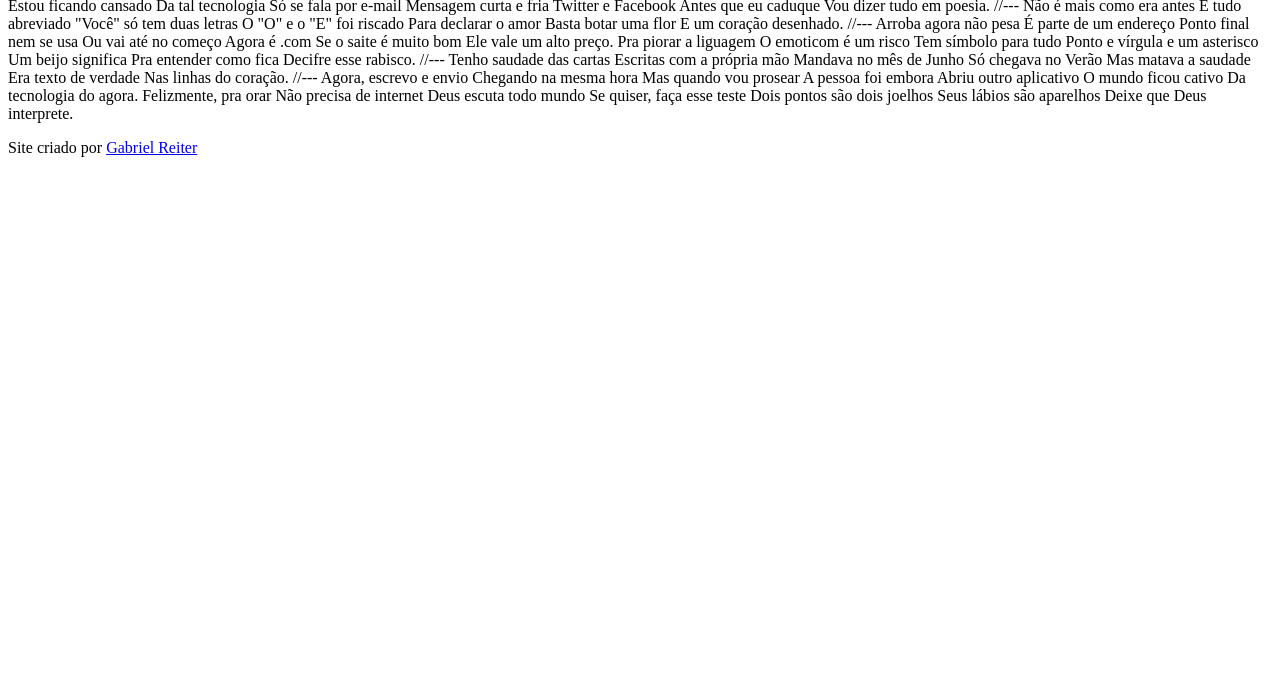
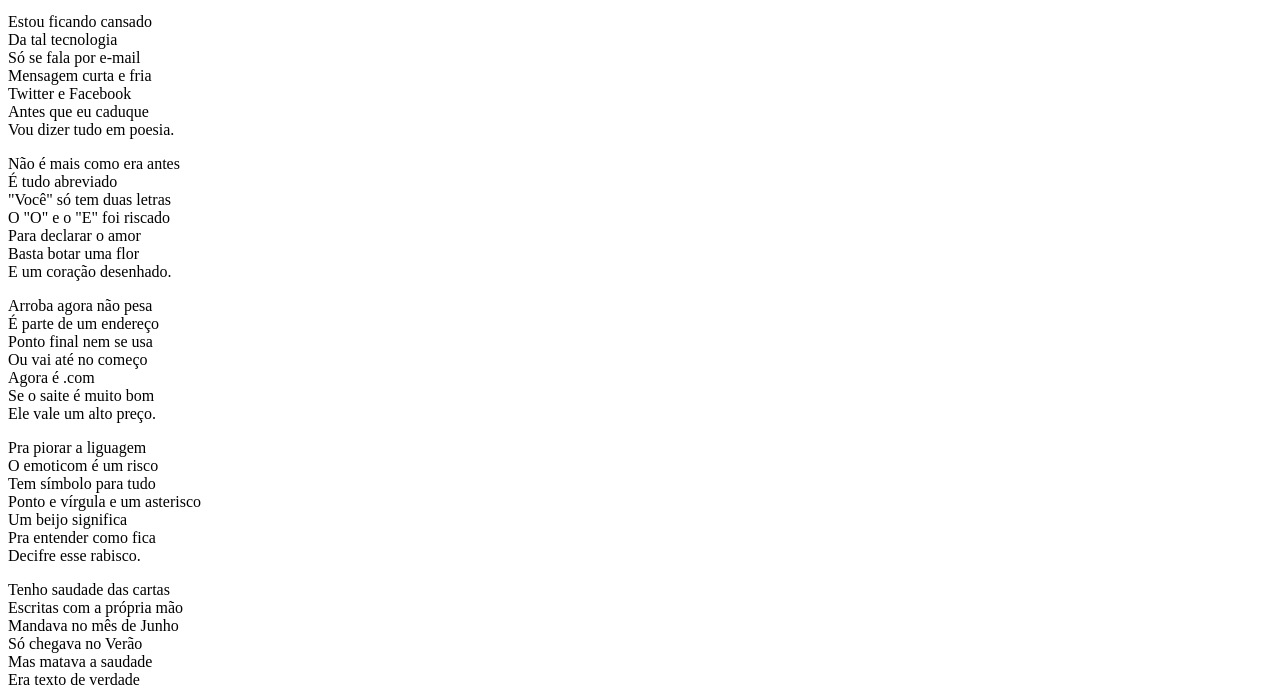
Before and after one commit to GabrielReiter08/projeto-cordel, a plain HTML site: page index.html in a window 1280 px wide. Shown: the part 101-790 px from the top of the page. Drawn offline with Linux system fonts and the light colour scheme.

Commit message:
modificações no projeto index

```diff
--- a/index.html
+++ b/index.html
@@ -4,77 +4,103 @@
     <meta charset="UTF-8">
     <meta name="viewport" content="width=device-width, initial-scale=1.0">
     <title>Cordel Moderno</title>
+    <link rel="stylesheet" href="style.css">
 </head>
 <body>
         <header>
             <h1>Cordel Moderno</h1>
-            Por <a href="https://www.recantodasletras.com.br/poesias/3186743" target="_blank">Milton Duarte</a>
+
+            <p>Por <a href="https://www.recantodasletras.com.br/poesias/3186743" target="_blank">Milton Duarte</a></p>
 
         </header>
 
-        Estou ficando cansado
-        Da tal tecnologia
-        Só se fala por e-mail
-        Mensagem curta e fria
-        Twitter e Facebook
-        Antes que eu caduque
+        <section>
+            <p>
+                Estou ficando cansado <br>
+                Da tal tecnologia <br>
+                Só se fala por e-mail <br>
+                Mensagem curta e fria <br>
+                Twitter e Facebook <br>
+                Antes que eu caduque <br>
                 Vou dizer tudo em poesia.
+            </p>
+        </section>
 
-        //---
 
-        Não é mais como era antes
-        É tudo abreviado
-        "Você" só tem duas letras
-        O "O" e o "E" foi riscado
-        Para declarar o amor
-        Basta botar uma flor
+
+        <section>
+            <p>
+                Não é mais como era antes <br>
+                É tudo abreviado<br>
+                "Você" só tem duas letras<br>
+                O "O" e o "E" foi riscado<br>
+                Para declarar o amor<br>
+                Basta botar uma flor<br>
                 E um coração desenhado.
+            </p>
+        </section>
 
-        //---
 
-        Arroba agora não pesa
-        É parte de um endereço
-        Ponto final nem se usa
-        Ou vai até no começo
-        Agora é .com
-        Se o saite é muito bom
+
+        <section>
+            <p>
+                Arroba agora não pesa <br>
+                É parte de um endereço <br>
+                Ponto final nem se usa <br>
+                Ou vai até no começo <br>
+                Agora é .com <br>
+                Se o saite é muito bom <br>
                 Ele vale um alto preço.
+            </p>
 
-        Pra piorar a liguagem
-        O emoticom é um risco
-        Tem símbolo para tudo
-        Ponto e vírgula e um asterisco
-        Um beijo significa
-        Pra entender como fica
+            <p>
+                Pra piorar a liguagem <br>
+                O emoticom é um risco <br>
+                Tem símbolo para tudo <br>
+                Ponto e vírgula e um asterisco <br>
+                Um beijo significa <br>
+                Pra entender como fica <br>
                 Decifre esse rabisco.
+            </p>
+        </section>
 
-        //---
 
-        Tenho saudade das cartas
-        Escritas com a própria mão
-        Mandava no mês de Junho
-        Só chegava no Verão
-        Mas matava a saudade
-        Era texto de verdade
+        <section>
+            <p>
+                Tenho saudade das cartas <br>
+                Escritas com a própria mão <br>
+                Mandava no mês de Junho <br>
+                Só chegava no Verão <br>
+                Mas matava a saudade <br>
+                Era texto de verdade <br>
                 Nas linhas do coração.
+            </p>
+        </section>
 
-        //---
 
-        Agora, escrevo e envio
-        Chegando na mesma hora
-        Mas quando vou prosear
-        A pessoa foi embora
-        Abriu outro aplicativo
-        O mundo ficou cativo
+
+        <section>
+
+            <p>
+                Agora, escrevo e envio <br>
+                Chegando na mesma hora <br>
+                Mas quando vou prosear <br>
+                A pessoa foi embora <br>
+                Abriu outro aplicativo <br>
+                O mundo ficou cativo <br>
                 Da tecnologia do agora.
+            </p>
 
-        Felizmente, pra orar
-        Não precisa de internet
-        Deus escuta todo mundo
-        Se quiser, faça esse teste
-        Dois pontos são dois joelhos
-        Seus lábios são aparelhos
+            <p>
+                Felizmente, pra orar <br>
+                Não precisa de internet <br>
+                Deus escuta todo mundo <br>
+                Se quiser, faça esse teste <br>
+                Dois pontos são dois joelhos <br>
+                Seus lábios são aparelhos <br>
                 Deixe que Deus interprete.
+            </p>
+        </section>
 
         <footer>
             <p>Site criado por <a href="https://github.com/GabrielReiter08" target="_blank">Gabriel Reiter</a> </p>
--- /dev/null
+++ b/style.css
@@ -0,0 +1 @@
+@charset "UTF-8";
```
Lines whose indentation alone changed are shown as unchanged.
